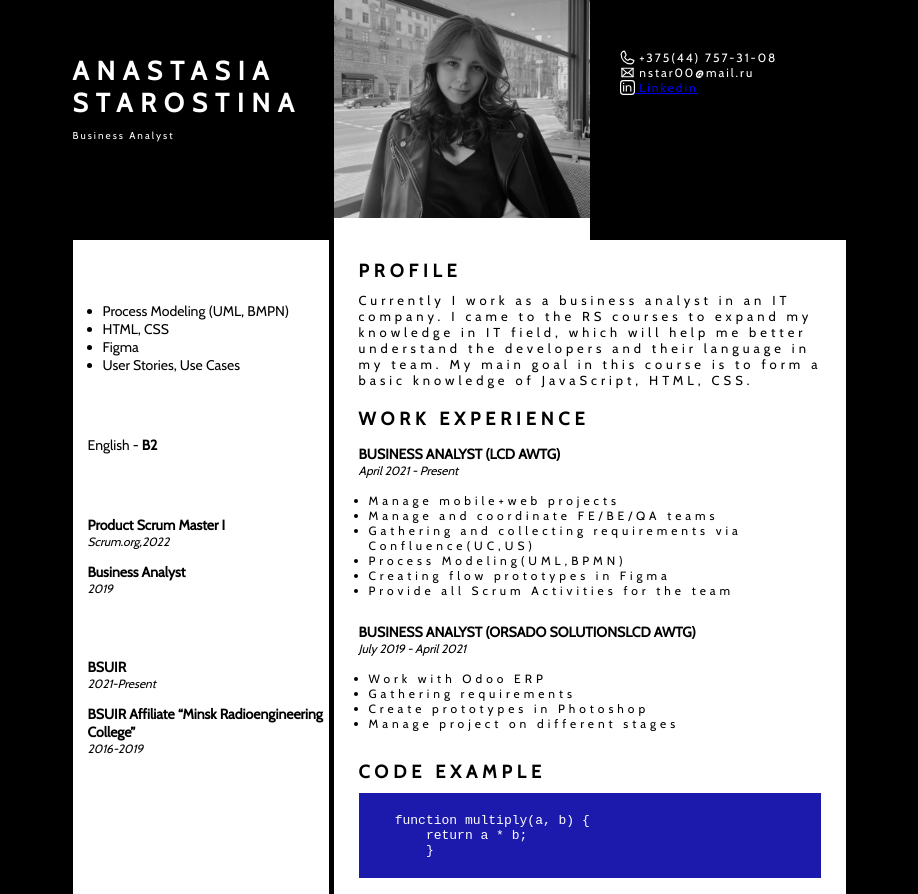
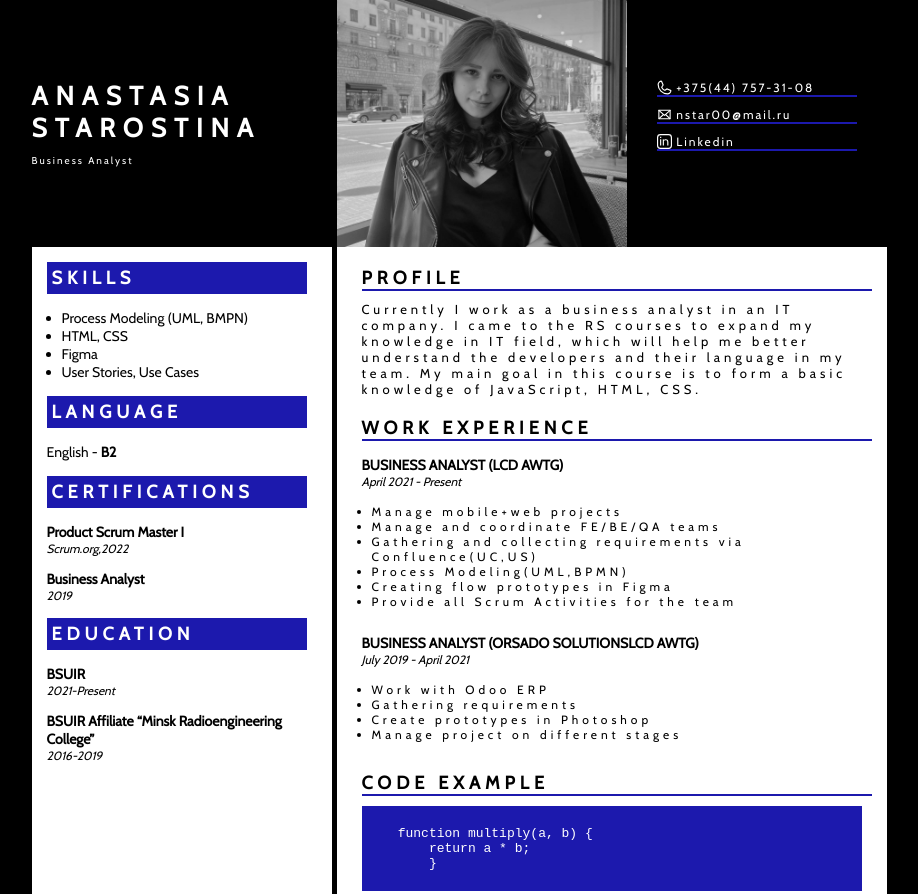
Before and after one commit to AnStarost/rsschool-cv, a plain HTML site: page index.html in a window 1280 px wide. Shown: the top 894 px of the page, without its empty margins (181-1099 px from the left). Drawn offline with nearby package versions, Linux system fonts and the light colour scheme.

Commit message:
docs: update style.css

```diff
--- a/style.css
+++ b/style.css
@@ -6,42 +6,42 @@ body {
 .parent-section {
     display: flex;
     flex-direction: row;
-    height: 110vh;
+    height: 800px;
     justify-content: center;
   }
 
 .block1 {
-    width: 20vw;
+    width: 300px;
     background: white;
     margin-right: 5px;
 }
 
 .block2 {
-    width: 40vw;
+    width: 550px;
     background: white;
 }
 
 .parent-header {
     display: flex;
-    height: 30vh;
+    height: 247px;
     justify-content: center;
 }
 
 .parent-header2 {
     display: flex;
-    width: 40vw;
+    height: 247px;
     justify-content: center;
 }
 
 .block-name {
-    width: 20vw;
+    width: 300px;
     background: black;
     margin-right:5px;
 }
 
 .block-image {
         background: white;
-        width: 20vw;
+        width: 290px;
 }
 
 .h1 {
@@ -50,7 +50,7 @@ body {
     font-size: 26px;
     font-weight: bold;
     letter-spacing: 8px;
-    margin: 55px 0px 0 0;
+    margin: 80px 0px 0 0;
 
 }
 
@@ -62,12 +62,12 @@ body {
 }
 
 .img {
-    width: 20vw;
+    width: 290px;
 }
 
 .block-contact {
     background: black;
-    width: 20vw;
+    width: 260px;
 }
 
 .contact {
@@ -75,25 +75,25 @@ body {
     font-size: 12px;
     letter-spacing: 2px;
     font-family: Cabin, sans-serif;
-    margin-top: 50px;
+    margin-top: 70px;
     margin-right:30px;
     padding-left: 30px;
     list-style: none;
+ }
 
- }
 .hr_contacts {
      margin-top: 5px;
-      }
+           }
 
  h2 {
-    background-color: 1C19AD;
+    background-color: #1C19AD;
     font-family: Cabin, sans-serif;
     color: white;
     font-size: 18px;
     font-weight: bold;
     letter-spacing: 5px;
     padding: 5px;
-    width: 17vw;
+    width: 250px;
     margin-left: 15px;
     margin-right: 15px;
  }
@@ -123,10 +123,12 @@ body {
 .icons_align {
     display: flex;
     align-items: center;
-
+    border-bottom: 2px solid #1C19AD;
+    padding-top: 10px;
 }
 .icons_align_margin {
     margin: 0px;
+
 }
 
 h3 {
@@ -136,6 +138,7 @@ h3 {
     font-weight: bold;
     letter-spacing: 5px;
     margin: 20px 15px 5px 25px;
+    border-bottom: 2px solid #1C19AD;
 }
 
 .profile-text {
@@ -185,7 +188,7 @@ h3 {
     display: flex;
     flex-direction: row;
     justify-content: center;
-    height: 7vh;
+    height: 40px;
     }
 
 .footer-text {
@@ -195,7 +198,7 @@ h3 {
 }
 
 .github {
-    width: 30vw;
+    width: 425px;
     display: flex;
     align-items: center;
     margin-right: 5px;
@@ -204,8 +207,20 @@ h3 {
 }
 
 .rolling-scopes {
-    width: 30vw;
+    width: 425px;
     display: flex;
     justify-content: flex-end;
     align-items: center;
 }
+
+  a {
+      color: white;
+      text-decoration: none;
+  }
+
+  .scale {
+    transition: 1s;
+   }
+   .scale:hover {
+    transform: scale(1.1);
+   }
```
